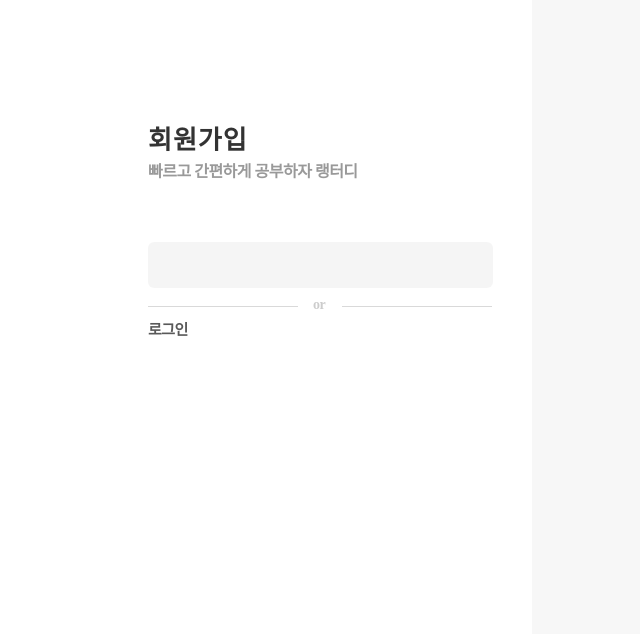
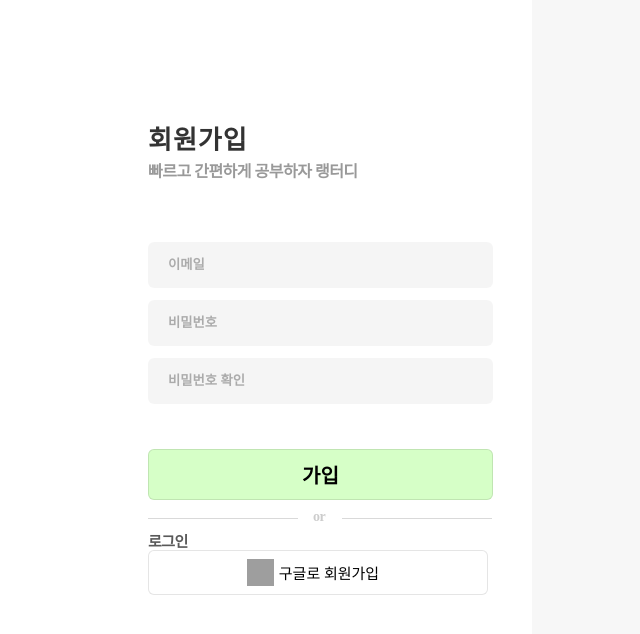
Before and after one commit to SimpleLearnEnglish/Langtudy-frontend, a Next.js app: page /auth/register in a window 1280 px wide. Shown: the top 634 px of the page, without its empty margins (236-876 px from the left). Built offline with nearby package versions, Linux system fonts and the light colour scheme; no server answers; grey boxes are pictures that could not be loaded; a web font is replaced by a local one.

Commit message:
✨ Error handling, Firebase Register Function

```diff
--- a/src/pages/auth/register/index.tsx
+++ b/src/pages/auth/register/index.tsx
@@ -2,45 +2,76 @@ import React, { useState } from 'react';
 import * as S from './styled';
 import { Register, RegisterInput } from '@/src/components/Auth/Register';
 import { AuthBottom } from '@/src/components/Auth/Bottom';
+import { useCreateUserWithEmailAndPassword } from 'react-firebase-hooks/auth';
+import { auth } from '@/src/firebase';
+import { FIREBASE_ERRORS } from '@/src/firebase';
+import { SocialButton } from '@/src/components/Auth';
+import { useRouter } from 'next/router';
 
 const RegisterPage: React.FC = () => {
-  const [username, setUserName] = useState('');
-  const [userId, setUserId] = useState('');
-  const [userPw, setUserPw] = useState('');
-  const [userNumber, setUserNumber] = useState('');
-  const [userCheckPw, setUserCheckPw] = useState('');
-  const registerData = {
-    username: username,
-    user_id: userId,
-    user_pw: userPw,
-    user_number: userNumber,
+  const [email, setEmail] = useState('');
+  const [password, setPassword] = useState('');
+  const [confirmPassword, setConfirmPassword] = useState('');
+  const [error, setError] = useState('');
+  //use
+
+  const [createUserWithEmailAndPassword, user, loading, userError] =
+    useCreateUserWithEmailAndPassword(auth);
+  const router = useRouter();
+  //Firebase Logic
+  const OnSubmit = (event: React.FormEvent<HTMLFormElement>) => {
+    event.preventDefault();
+    if (error) setError('');
+    if (password !== confirmPassword) {
+      setError('비밀번호가 일치하지 않아요🤔');
+      return;
+    }
+    //passwords match
+    createUserWithEmailAndPassword(email, password);
+    router.push('/');
   };
-  let check = '';
-  if (userPw != userCheckPw) {
-    check = '땡';
-  } else if (userPw.length < 1) {
-    check = '입력없음';
-  } else if (userPw == userCheckPw) {
-    check = '일치';
-  }
-
   return (
     <S.RegisterBackground>
       <S.RegisteradAdjustment>
         <Register />
+        <S.RegisterForm onSubmit={OnSubmit}>
           <RegisterInput
-          Register={'asd'}
-          setUserName={setUserName}
-          setUserId={setUserId}
-          setUserPw={setUserPw}
-          setUserNumber={setUserNumber}
-          Check={check}
-          setUserCheckPw={setUserCheckPw}
+            setData={setEmail}
+            name={'email'}
+            type={'email'}
+            placeholder={'이메일'}
+          />{' '}
+          <RegisterInput
+            setData={setPassword}
+            name="password"
+            type="password"
+            placeholder="비밀번호"
+          />{' '}
+          <RegisterInput
+            setData={setConfirmPassword}
+            name="Confirm Password"
+            type="password"
+            placeholder="비밀번호 확인"
           />
+          <S.ErrorMessage>
+            {error ||
+              //typecast 변수를 가져오고 새로운 유형으로 변경
+              FIREBASE_ERRORS[
+                userError?.message as keyof typeof FIREBASE_ERRORS
+              ]}
+          </S.ErrorMessage>
+          <S.RegisterButton type="submit">가입</S.RegisterButton>
           <AuthBottom
             AuthLink={'/auth/login'}
             YouHave={'로그인'}
             StyledMarinLeft={0}
+          />
+        </S.RegisterForm>
+        <SocialButton
+          SocialName="구글로 회원가입"
+          ImgSrc="https://static.vecteezy.com/system/resources/previews/010/353/285/original/colourful-google-logo-on-white-background-free-vector.jpg"
+          Width={2.7}
+          Height={2.7}
         />
       </S.RegisteradAdjustment>
     </S.RegisterBackground>
--- a/src/pages/auth/register/styled.ts
+++ b/src/pages/auth/register/styled.ts
@@ -25,3 +25,25 @@ export const RegisteradAdjustment = styled.div`
     margin-left: 30vw;
   }
 `;
+
+export const RegisterButton = styled.button`
+  width: 34.5rem;
+  padding-top: 1rem;
+  padding-bottom: 1rem;
+  border: 1px solid rgba(0, 0, 0, 0.1);
+  background-color: rgba(153, 255, 116, 0.4);
+
+  :hover {
+    background-color: rgba(153, 255, 116, 0.6);
+  }
+  border-radius: 0.6rem;
+  font-size: 2rem;
+  font-weight: bold;
+  margin-top: 3.5rem;
+`;
+export const ErrorMessage = styled.div`
+  margin-top: 1rem;
+  color: #ff5656;
+  font-size: 1.5rem;
+`;
+export const RegisterForm = styled.form``;
```
Lines whose indentation alone changed are shown as unchanged.
